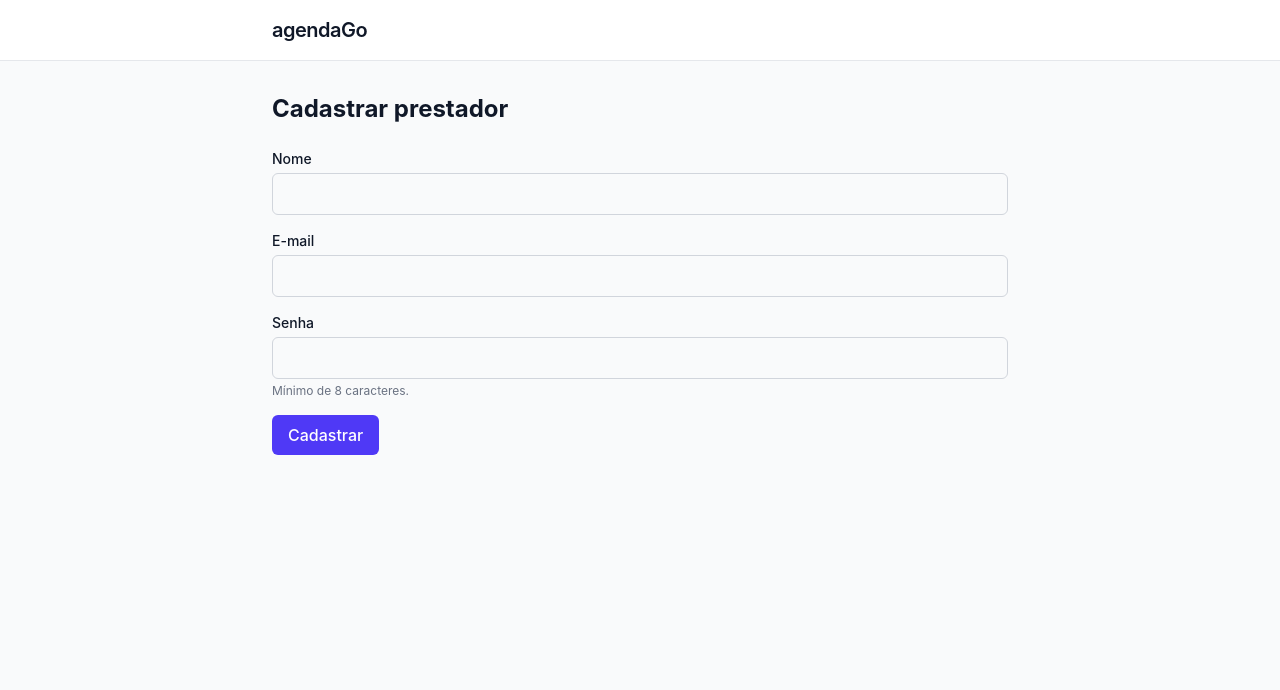
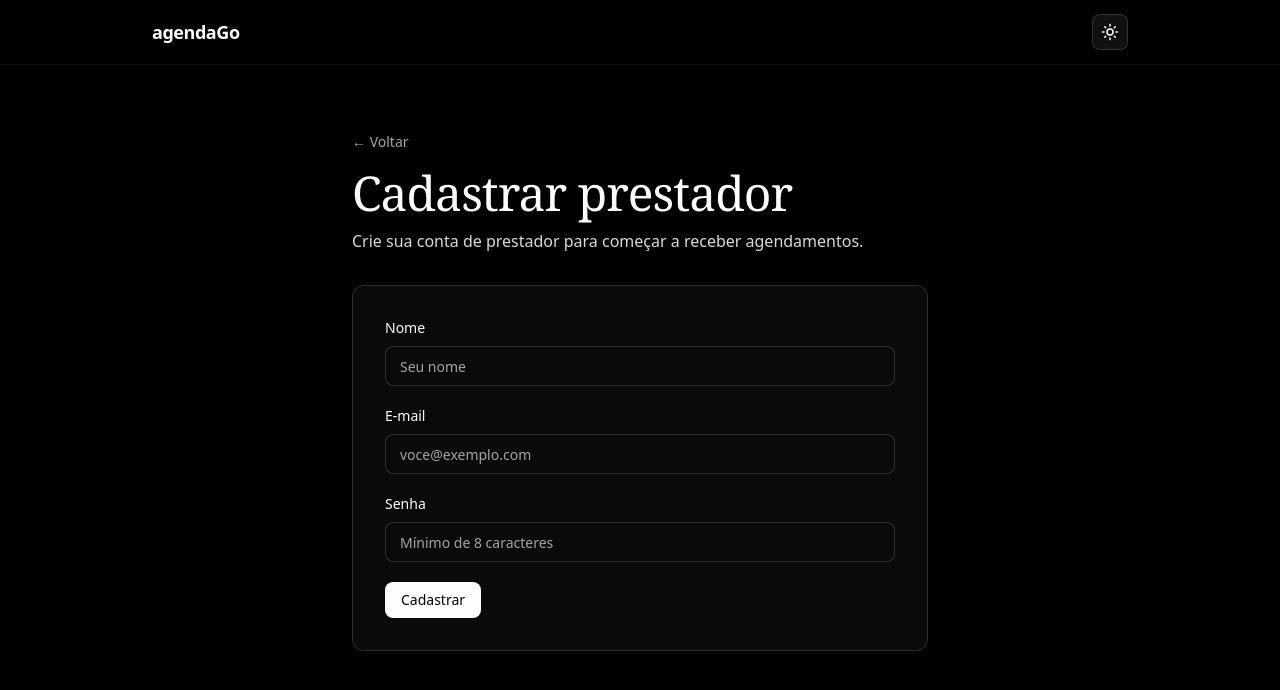
Before and after one commit to caetasousa/agendaGo, a SvelteKit app in the folder frontend/: page /prestadores/cadastro in a window 1280 px wide. Shown: the top 690 px of the page. Built offline with nearby package versions, Linux system fonts and the light colour scheme; no server answers.

Commit message:
feat: aplica design system com tema claro e escuro

```diff
--- a/frontend/src/routes/+layout.svelte
+++ b/frontend/src/routes/+layout.svelte
@@ -1,20 +1,79 @@
 <script lang="ts">
 	import './layout.css';
+	import { onMount } from 'svelte';
 	import favicon from '$lib/assets/favicon.svg';
 
 	let { children } = $props();
+
+	let tema = $state<'dark' | 'light'>('dark');
+
+	onMount(() => {
+		tema = document.documentElement.dataset.theme === 'light' ? 'light' : 'dark';
+	});
+
+	function alternarTema() {
+		tema = tema === 'dark' ? 'light' : 'dark';
+		document.documentElement.dataset.theme = tema;
+		try {
+			localStorage.setItem('theme', tema);
+		} catch {
+			// localStorage indisponível: mantém a escolha só nesta sessão
+		}
+	}
 </script>
 
 <svelte:head><link rel="icon" href={favicon} /></svelte:head>
 
-<div class="min-h-screen bg-gray-50 text-gray-900">
-	<header class="border-b border-gray-200 bg-white">
-		<div class="mx-auto max-w-3xl px-4 py-4">
-			<a href="/" class="text-xl font-semibold tracking-tight">agendaGo</a>
+<div class="min-h-screen bg-canvas text-body">
+	<header class="sticky top-0 z-10 border-b border-hairline bg-canvas/80 backdrop-blur">
+		<div class="mx-auto flex h-16 max-w-5xl items-center justify-between px-6">
+			<a href="/" class="text-lg font-semibold tracking-tight text-ink">agendaGo</a>
+
+			<button
+				type="button"
+				onclick={alternarTema}
+				aria-label={tema === 'dark' ? 'Mudar para tema claro' : 'Mudar para tema escuro'}
+				class="flex h-9 w-9 items-center justify-center rounded-md border border-hairline-strong bg-surface-elevated text-ink transition hover:border-ink/40"
+			>
+				{#if tema === 'dark'}
+					<svg
+						xmlns="http://www.w3.org/2000/svg"
+						width="18"
+						height="18"
+						viewBox="0 0 24 24"
+						fill="none"
+						stroke="currentColor"
+						stroke-width="2"
+						stroke-linecap="round"
+						stroke-linejoin="round"
+						aria-hidden="true"
+					>
+						<circle cx="12" cy="12" r="4" />
+						<path
+							d="M12 2v2M12 20v2M4.93 4.93l1.41 1.41M17.66 17.66l1.41 1.41M2 12h2M20 12h2M6.34 17.66l-1.41 1.41M19.07 4.93l-1.41 1.41"
+						/>
+					</svg>
+				{:else}
+					<svg
+						xmlns="http://www.w3.org/2000/svg"
+						width="18"
+						height="18"
+						viewBox="0 0 24 24"
+						fill="none"
+						stroke="currentColor"
+						stroke-width="2"
+						stroke-linecap="round"
+						stroke-linejoin="round"
+						aria-hidden="true"
+					>
+						<path d="M12 3a6 6 0 0 0 9 9 9 9 0 1 1-9-9Z" />
+					</svg>
+				{/if}
+			</button>
 		</div>
 	</header>
 
-	<main class="mx-auto max-w-3xl px-4 py-8">
+	<main class="mx-auto max-w-5xl px-6 py-16">
 		{@render children()}
 	</main>
 </div>
--- a/frontend/src/routes/+page.svelte
+++ b/frontend/src/routes/+page.svelte
@@ -1,9 +1,29 @@
-<h1 class="text-2xl font-bold">Bem-vindo ao agendaGo</h1>
-<p class="mt-2 text-gray-600">Agendamento entre clientes e prestadores de serviço.</p>
+<section class="relative">
+	<div class="atmos" aria-hidden="true"></div>
 
-<a
-	href="/prestadores/cadastro"
-	class="mt-6 inline-block rounded-md bg-indigo-600 px-4 py-2 font-medium text-white hover:bg-indigo-700"
->
-	Cadastrar prestador
-</a>
+	<div class="relative py-20 text-center sm:py-28">
+		<span
+			class="inline-flex items-center gap-2 rounded-full border border-hairline-strong bg-surface-elevated px-3 py-1 text-xs text-body"
+		>
+			<span class="h-2 w-2 rounded-full bg-accent-green"></span>
+			API no ar
+		</span>
+
+		<h1 class="display mx-auto mt-8 max-w-3xl text-6xl text-ink sm:text-7xl">
+			Agendamento reimaginado
+		</h1>
+
+		<p class="mx-auto mt-6 max-w-xl text-lg text-body">
+			A agenda entre clientes e prestadores de serviço — uma API limpa em Go, pronta para crescer.
+		</p>
+
+		<div class="mt-10 flex justify-center">
+			<a
+				href="/prestadores/cadastro"
+				class="inline-flex h-9 items-center rounded-md bg-primary px-4 text-sm font-medium text-primary-on transition hover:opacity-90"
+			>
+				Cadastrar prestador
+			</a>
+		</div>
+	</div>
+</section>
--- a/frontend/src/routes/layout.css
+++ b/frontend/src/routes/layout.css
@@ -1 +1,165 @@
+@import '@fontsource-variable/inter';
+@import '@fontsource-variable/fraunces';
 @import 'tailwindcss';
+
+/* ------------------------------------------------------------------ *
+ * Design system: Resend (adaptado)
+ * - Fontes proprietárias substituídas: Domaine Display -> Fraunces,
+ *   ABC Favorit/Inter (UI) -> Inter. Geist Mono fica para quando
+ *   houver blocos de código.
+ * - Tema escuro é o padrão da marca; tema claro é alternativa.
+ * ------------------------------------------------------------------ */
+
+/* Escala estática: radius e famílias tipográficas. */
+@theme {
+	--radius-xs: 4px;
+	--radius-sm: 6px;
+	--radius-md: 8px;
+	--radius-lg: 12px;
+	--radius-xl: 16px;
+
+	--font-sans: 'Inter Variable', ui-sans-serif, system-ui, sans-serif;
+	--font-display: 'Fraunces Variable', ui-serif, Georgia, serif;
+}
+
+/* Tokens de cor por tema (trocam via data-theme no <html>). */
+:root,
+[data-theme='dark'] {
+	--canvas: #000000;
+	--surface-card: #0a0a0c;
+	--surface-elevated: #101012;
+	--surface-deep: #06060a;
+
+	--ink: #fcfdff;
+	--body: rgba(252, 253, 255, 0.86);
+	--charcoal: rgba(252, 253, 255, 0.7);
+	--mute: #a1a4a5;
+	--ash: #888e90;
+
+	--hairline: rgba(255, 255, 255, 0.06);
+	--hairline-strong: rgba(255, 255, 255, 0.14);
+
+	--primary: #fcfdff;
+	--primary-on: #000000;
+	--link: #3b9eff;
+
+	--accent-orange: #ff801f;
+	--accent-blue: #3b9eff;
+	--accent-green: #11ff99;
+	--accent-red: #ff2047;
+	--accent-yellow: #ffc53d;
+
+	--glow-blue: rgba(0, 117, 255, 0.34);
+	--glow-orange: rgba(255, 89, 0, 0.22);
+	--glow-green: rgba(34, 255, 153, 0.18);
+
+	color-scheme: dark;
+}
+
+[data-theme='light'] {
+	--canvas: #f1f7fe;
+	--surface-card: #ffffff;
+	--surface-elevated: #ffffff;
+	--surface-deep: #0a0a0c;
+
+	--ink: #0a0a0c;
+	--body: rgba(10, 12, 20, 0.86);
+	--charcoal: rgba(10, 12, 20, 0.66);
+	--mute: #5b6266;
+	--ash: #6b7175;
+
+	--hairline: rgba(10, 12, 30, 0.08);
+	--hairline-strong: rgba(10, 12, 30, 0.16);
+
+	/* Botão primário permanece o pixel de maior contraste: preto no claro. */
+	--primary: #0a0a0c;
+	--primary-on: #ffffff;
+	--link: #0075ff;
+
+	--accent-orange: #e5610a;
+	--accent-blue: #0075ff;
+	--accent-green: #05b877;
+	--accent-red: #e11d48;
+	--accent-yellow: #b9820a;
+
+	--glow-blue: rgba(0, 117, 255, 0.12);
+	--glow-orange: rgba(255, 89, 0, 0.1);
+	--glow-green: rgba(5, 184, 119, 0.12);
+
+	color-scheme: light;
+}
+
+/* Expõe os tokens como utilitários do Tailwind (bg-canvas, text-ink, ...).
+   `inline` mantém a referência var() para que o tema troque em runtime. */
+@theme inline {
+	--color-canvas: var(--canvas);
+	--color-surface-card: var(--surface-card);
+	--color-surface-elevated: var(--surface-elevated);
+	--color-surface-deep: var(--surface-deep);
+
+	--color-ink: var(--ink);
+	--color-body: var(--body);
+	--color-charcoal: var(--charcoal);
+	--color-mute: var(--mute);
+	--color-ash: var(--ash);
+
+	--color-hairline: var(--hairline);
+	--color-hairline-strong: var(--hairline-strong);
+
+	--color-primary: var(--primary);
+	--color-primary-on: var(--primary-on);
+	--color-link: var(--link);
+
+	--color-accent-orange: var(--accent-orange);
+	--color-accent-blue: var(--accent-blue);
+	--color-accent-green: var(--accent-green);
+	--color-accent-red: var(--accent-red);
+	--color-accent-yellow: var(--accent-yellow);
+}
+
+html {
+	background-color: var(--canvas);
+}
+
+body {
+	background-color: var(--canvas);
+	color: var(--body);
+	font-family: var(--font-sans);
+	-webkit-font-smoothing: antialiased;
+	text-rendering: optimizeLegibility;
+}
+
+/* Manchete editorial: serifa Fraunces com empilhamento apertado (lineHeight 1). */
+.display {
+	font-family: var(--font-display);
+	font-weight: 400;
+	line-height: 1;
+	letter-spacing: -0.02em;
+	font-optical-sizing: auto;
+	font-variation-settings: 'opsz' 144;
+}
+
+/* Glow atmosférico: lavagem radial de baixa opacidade ancorada no topo da seção. */
+.atmos {
+	position: absolute;
+	inset: 0;
+	overflow: hidden;
+	pointer-events: none;
+}
+.atmos::before {
+	content: '';
+	position: absolute;
+	top: -20%;
+	left: 50%;
+	width: 760px;
+	max-width: 120%;
+	height: 520px;
+	transform: translateX(-50%);
+	background: radial-gradient(50% 50% at 50% 0%, var(--glow-blue) 0%, transparent 72%);
+}
+.atmos-orange::before {
+	background: radial-gradient(50% 50% at 50% 0%, var(--glow-orange) 0%, transparent 72%);
+}
+.atmos-green::before {
+	background: radial-gradient(50% 50% at 50% 0%, var(--glow-green) 0%, transparent 72%);
+}
--- a/frontend/src/routes/prestadores/cadastro/+page.svelte
+++ b/frontend/src/routes/prestadores/cadastro/+page.svelte
@@ -29,28 +29,40 @@
 			enviando = false;
 		}
 	}
+
+	const inputClasse =
+		'mt-2 h-10 w-full rounded-md border border-hairline-strong bg-surface-card px-3.5 text-sm text-ink outline-none transition placeholder:text-mute focus:border-ink';
 </script>
 
-<h1 class="text-2xl font-bold">Cadastrar prestador</h1>
+<div class="mx-auto max-w-xl">
+	<a href="/" class="text-sm text-mute transition hover:text-ink">← Voltar</a>
 
+	<h1 class="display mt-4 text-4xl text-ink sm:text-5xl">Cadastrar prestador</h1>
+	<p class="mt-3 text-body">Crie sua conta de prestador para começar a receber agendamentos.</p>
+
+	<div class="mt-8 rounded-lg border border-hairline-strong bg-surface-card p-8">
 		{#if sucesso}
-	<div class="mt-6 rounded-md border border-green-200 bg-green-50 p-4 text-green-800">
-		<p class="font-medium">Prestador cadastrado com sucesso!</p>
-		<p class="mt-1 text-sm">
-			{sucesso.nome} ({sucesso.email})
-		</p>
+			<div class="mb-6 rounded-md border border-hairline-strong bg-surface-elevated p-4">
+				<div class="flex items-center gap-2">
+					<span class="h-2 w-2 rounded-full bg-accent-green"></span>
+					<p class="font-medium text-ink">Prestador cadastrado!</p>
+				</div>
+				<p class="mt-1 text-sm text-body">{sucesso.nome} ({sucesso.email})</p>
 			</div>
 		{/if}
 
-<form class="mt-6 space-y-4" onsubmit={enviar}>
+		<form class="space-y-5" onsubmit={enviar}>
 			{#if erro}
-		<div class="rounded-md border border-red-200 bg-red-50 p-3 text-sm text-red-800">
-			{erro}
+				<div
+					class="flex items-start gap-2 rounded-md border border-hairline-strong bg-surface-elevated p-3 text-sm"
+				>
+					<span class="mt-1.5 h-2 w-2 shrink-0 rounded-full bg-accent-red"></span>
+					<span class="text-body">{erro}</span>
 				</div>
 			{/if}
 
 			<div>
-		<label for="nome" class="block text-sm font-medium">Nome</label>
+				<label for="nome" class="block text-sm font-medium text-ink">Nome</label>
 				<input
 					id="nome"
 					type="text"
@@ -58,39 +70,43 @@
 					required
 					minlength="2"
 					maxlength="100"
-			class="mt-1 block w-full rounded-md border border-gray-300 px-3 py-2 focus:border-indigo-500 focus:outline-none focus:ring-1 focus:ring-indigo-500"
+					placeholder="Seu nome"
+					class={inputClasse}
 				/>
 			</div>
 
 			<div>
-		<label for="email" class="block text-sm font-medium">E-mail</label>
+				<label for="email" class="block text-sm font-medium text-ink">E-mail</label>
 				<input
 					id="email"
 					type="email"
 					bind:value={email}
 					required
-			class="mt-1 block w-full rounded-md border border-gray-300 px-3 py-2 focus:border-indigo-500 focus:outline-none focus:ring-1 focus:ring-indigo-500"
+					placeholder="voce@exemplo.com"
+					class={inputClasse}
 				/>
 			</div>
 
 			<div>
-		<label for="senha" class="block text-sm font-medium">Senha</label>
+				<label for="senha" class="block text-sm font-medium text-ink">Senha</label>
 				<input
 					id="senha"
 					type="password"
 					bind:value={senha}
 					required
 					minlength="8"
-			class="mt-1 block w-full rounded-md border border-gray-300 px-3 py-2 focus:border-indigo-500 focus:outline-none focus:ring-1 focus:ring-indigo-500"
+					placeholder="Mínimo de 8 caracteres"
+					class={inputClasse}
 				/>
-		<p class="mt-1 text-xs text-gray-500">Mínimo de 8 caracteres.</p>
 			</div>
 
 			<button
 				type="submit"
 				disabled={enviando}
-		class="rounded-md bg-indigo-600 px-4 py-2 font-medium text-white hover:bg-indigo-700 disabled:cursor-not-allowed disabled:opacity-60"
+				class="inline-flex h-9 items-center rounded-md bg-primary px-4 text-sm font-medium text-primary-on transition hover:opacity-90 disabled:cursor-not-allowed disabled:opacity-60"
 			>
-		{enviando ? 'Enviando...' : 'Cadastrar'}
+				{enviando ? 'Enviando…' : 'Cadastrar'}
 			</button>
 		</form>
+	</div>
+</div>
```
Also changed, not shown: frontend/src/app.html (+13 -1 lines). Lines whose indentation alone changed are shown as unchanged.
